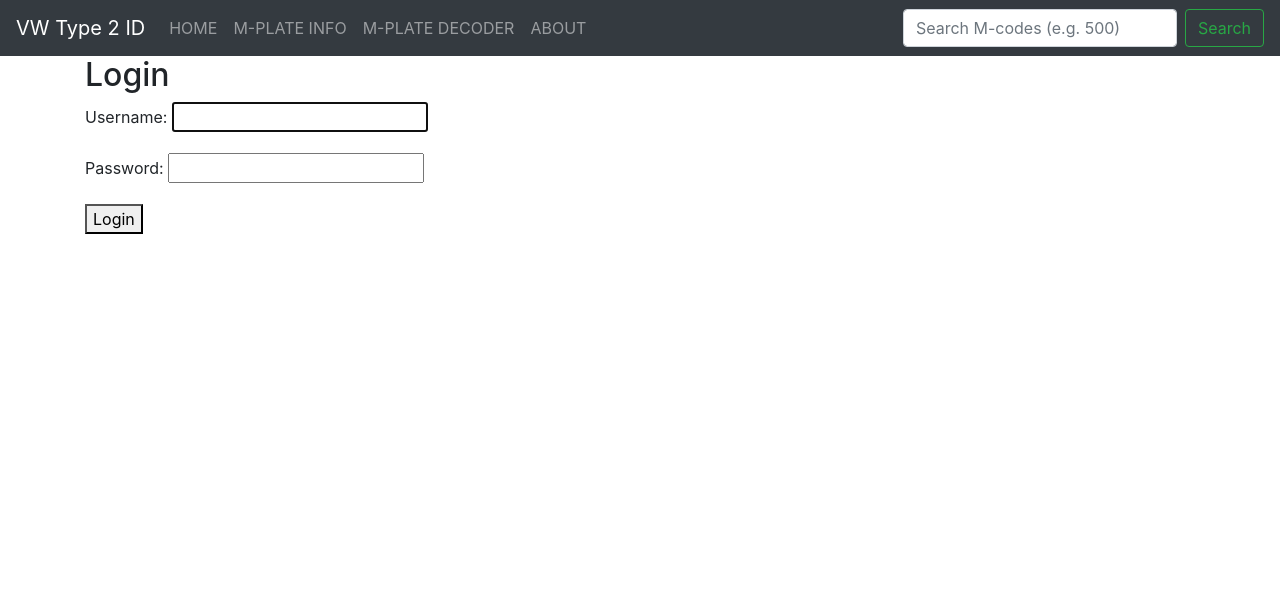
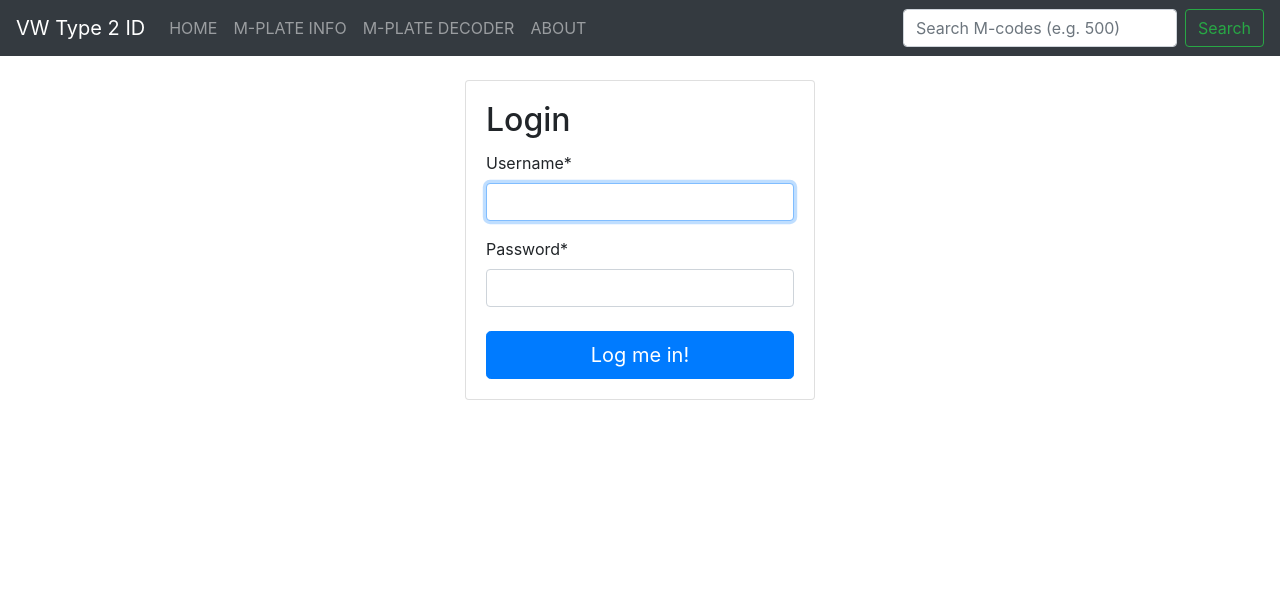
Before and after one commit to dplanella/vw-type2-id, a Django app: page /users/login/ in a window 1280 px wide. Shown: the top 599 px of the page. Run offline with Django 3.2, Linux system fonts and the light colour scheme; some libraries are stand-ins or nearby versions.

Commit message:
Prettify login and signup forms

```diff
--- a/vw_type2_id/templates/registration/login.html
+++ b/vw_type2_id/templates/registration/login.html
@@ -1,13 +1,21 @@
 {% extends "base_bootstrap.html" %}
+{% load crispy_forms_tags %}
 
 {% block content %}
 
-<h2>Login</h2>
-
-<form method="post">
-  {% csrf_token %}
-  {{ form.as_p }}
-  <button type="submit">Login</button>
-</form>
+<div class="row mt-4">
+  <div class="col-4 offset-4">
+    <div class="card">
+      <div class="card-body">
+        <h2 class="card-title">Login</h2>
+        <form method="post" id="{{ form_id }}" action="">
+          {% csrf_token %}
+          {{ form|crispy }}
+          <button type="submit" class="btn btn-primary btn-block btn-lg mt-4">Log me in!</button>
+        </form>
+      </div>
+    </div>
+  </div>
+</div>
 
 {% endblock %}
```
Also changed, not shown: vw_type2_id/templates/signup.html (+15 -7 lines).
